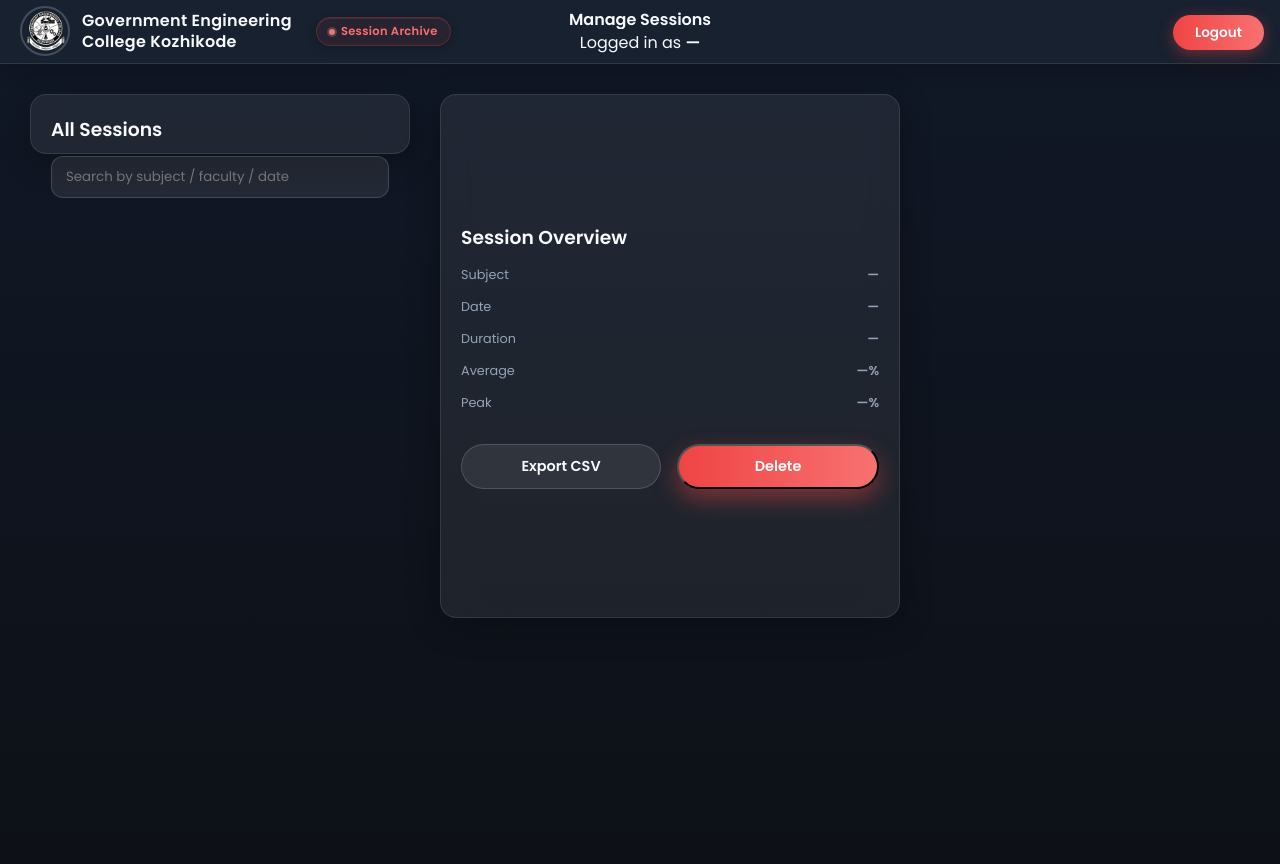
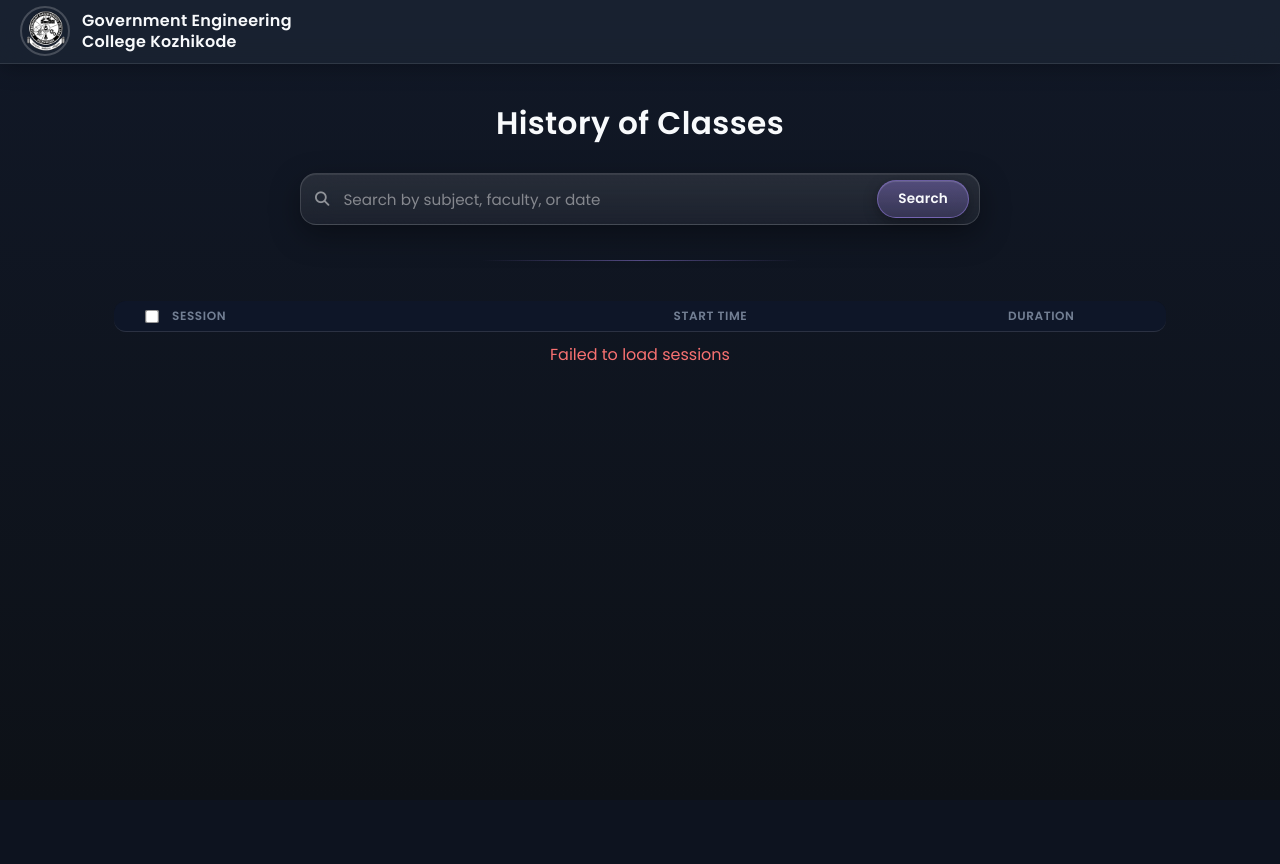
Before and after one commit to natjoecodes/student-engagement-system, a Flask app: template dashboard-server/templates/sessions.html in a window 1280 px wide. After the commit the page ends 361 px from the top, so only its background shows below. Run offline with Flask 3, Linux system fonts and the light colour scheme; the template is opened without the code that fills it, so the values that code supplies are empty.

Commit message:
sessions-page-basic

```diff
--- a/dashboard-server/app.py
+++ b/dashboard-server/app.py
@@ -59,6 +59,20 @@ def sessions():
         return redirect('/')
     return render_template("sessions.html")
 
+import requests
+
+@app.route("/api/sessions")
+def api_sessions():
+    if 'user' not in session:
+        return jsonify([]), 401
+
+    try:
+        res = requests.get("http://127.0.0.1:5001/sessions", timeout=3)
+        return jsonify(res.json()), res.status_code
+    except Exception as e:
+        print("Session proxy error:", e)
+        return jsonify([]), 500
+
 # logout route
 @app.route('/logout')
 def logout():
--- a/dashboard-server/static/script.js
+++ b/dashboard-server/static/script.js
@@ -84,6 +84,86 @@ function updateSessionStatus(state) {
     sessionStatus.classList.add("inactive");
     text.textContent = "Session Inactive";
   }
+}
+
+  /* ==========================================================================
+     1b. SESSION HISTORY LOADER
+     ========================================================================== */
+
+async function loadSessionHistory() {
+  const list = document.getElementById("allSessionsList");
+  if (!list) return;
+
+  list.innerHTML = "";
+
+  try {
+    const res = await fetch("/api/sessions");
+    if (!res.ok) throw new Error("Failed to fetch sessions");
+
+    const sessions = await res.json();
+
+    if (!sessions.length) {
+      list.innerHTML = `
+        <div style="opacity:0.6; text-align:center; grid-column:1/-1;">
+          No sessions recorded yet
+        </div>`;
+      return;
+    }
+
+sessions.forEach(s => {
+  const start = new Date(s.start_time);
+  const end = s.end_time ? new Date(s.end_time) : null;
+
+  const duration = end
+    ? Math.round((end - start) / 60000) + " min"
+    : "—";
+
+const row = document.createElement("div");
+row.className = "session-row";
+
+row.innerHTML = `
+  <input type="checkbox" class="session-select" data-id="${s.id}" />
+
+  <div>
+    <div style="font-weight:600">${s.subject}</div>
+    <div style="font-size:0.75rem; opacity:0.6">
+      ID: ${s.id}
+    </div>
+  </div>
+
+  <div style="font-size:0.85rem; opacity:0.75">
+    ${start.toLocaleString()}
+  </div>
+
+  <div style="font-size:0.85rem">
+    ${duration}
+  </div>
+
+  <button class="row-menu-btn">
+    <i class="fas fa-ellipsis-v"></i>
+  </button>
+`;
+
+list.appendChild(row);
+});
+
+  } catch (err) {
+    console.error(err);
+    list.innerHTML = `
+      <div style="color:#f87171; grid-column:1/-1; text-align:center;">
+        Failed to load sessions
+      </div>`;
+  }
+}
+
+const selectAll = document.getElementById("selectAll");
+
+if (selectAll) {
+  selectAll.addEventListener("change", e => {
+    document
+      .querySelectorAll(".session-select")
+      .forEach(cb => cb.checked = e.target.checked);
+  });
 }
 
   /* ==========================================================================
@@ -552,6 +632,8 @@ heatmapData.length = 0;
   updateDateTime();
   setInterval(updateDateTime, 1000);
 
+  loadSessionHistory();
+
   // --- Timetable Logic ---
   loadTimetableData().then(() => {
     setInterval(updateNavbarFromTimetable, 60000);
--- a/dashboard-server/static/style.css
+++ b/dashboard-server/static/style.css
@@ -41,7 +41,7 @@
 body {
   background: var(--bg);
   color: var(--text);
-  height: 100vh;
+  min-height: 100vh;
   overflow: hidden;
 }
 
@@ -1067,32 +1067,216 @@ body {
    Dedicated Session Page Layout
    ========================= */
 
-   .session-search {
-  padding: 10px 14px;
-  margin: 12px 0;
-  border-radius: var(--radius-md);
-  background: rgba(255,255,255,0.08);
-  border: 1px solid rgba(255,255,255,0.15);
-  color: var(--text);
+.sessions-page {
+  max-width: 1100px;
+  margin: 0 auto;
+  padding: 60px 24px;
 }
 
-.session-detail-card .detail-row {
-  display: flex;
-  justify-content: space-between;
-  margin: 10px 0;
-  font-size: 0.9rem;
+.sessions-header {
+  text-align: center;
+  position: relative;
+  margin-top: 40px;
+  margin-bottom: 40px;
+  padding-bottom: 36px;
 }
 
-.detail-actions {
-  display: flex;
-  gap: 14px;
-  margin-top: 20px;
+.sessions-header::after {
+  content: "";
+  position: absolute;
+  left: 50%;
+  bottom: 0;
+  transform: translateX(-50%);
+
+  width: 320px;
+  height: 1px;
+
+  background: linear-gradient(
+    90deg,
+    transparent,
+    rgba(167,139,250,0.45),
+    transparent
+  );
 }
 
-.detail-actions .danger {
-  background: #ef4444;
+.sessions-header h2 {
+  font-size: 1.95rem;
+  font-weight: 600;
+  letter-spacing: 0.4px;
+  margin-bottom: 26px;
+  color: var(--text);
+  position: relative;
 }
 
-.detail-actions .secondary {
+.session-search-hero {
+  display: flex;
+  align-items: center;
+  gap: 10px;
+
+  max-width: 680px;
+  margin: 0 auto;
+
+  padding: 6px 10px 6px 14px;  /* 👈 slimmer */
+  height: 52px;               /* 👈 controlled height */
+
+  background: linear-gradient(
+    180deg,
+    rgba(255,255,255,0.10),
+    rgba(255,255,255,0.05)
+  );
+
+  box-shadow:
+    0 10px 30px rgba(0,0,0,0.35),
+    inset 0 1px 0 rgba(255,255,255,0.08);
+  border: 1px solid rgba(255,255,255,0.14);
+  border-radius: var(--radius-lg);;
+
+  backdrop-filter: blur(18px);
+  transition:
+    border-color 0.25s ease,
+    box-shadow 0.25s ease,
+    background 0.25s ease;
+}
+
+.session-search-hero:focus-within {
+  background: rgba(167,139,250,0.08);
+  border-color: rgba(167,139,250,0.75);
+
+  box-shadow:
+    0 0 0 3px rgba(167,139,250,0.25),
+    0 12px 28px rgba(0,0,0,0.45);
+}
+
+.session-search-hero i {
+  font-size: 0.9rem;
+  color: rgba(255,255,255,0.5);
+}
+
+.session-search-hero input {
+  flex: 1;
+  height: 100%;
+  border: none;
+  outline: none;
+  background: transparent;
+
+  font-size: 0.95rem;
+  color: var(--text);
+
+  padding: 0 4px;
+}
+
+.session-search-hero input::placeholder {
+  color: rgba(255,255,255,0.45);
+}
+
+.search-btn {
+  height: 38px;
+  padding: 0 20px;
+
+  border-radius: 999px;
+  border: 1px solid rgba(167,139,250,0.45);
+
+  font-size: 0.85rem;
+  font-weight: 600;
+  letter-spacing: 0.2px;
+
+  color: var(--text);
+
+  background: linear-gradient(
+    180deg,
+    rgba(167,139,250,0.35),
+    rgba(167,139,250,0.18)
+  );
+
+  box-shadow:
+    0 4px 14px rgba(0,0,0,0.35),
+    inset 0 1px 0 rgba(255,255,255,0.12);
+
+  cursor: pointer;
+
+  transition:
+    transform 0.18s ease,
+    box-shadow 0.18s ease,
+    background 0.18s ease;
+}
+
+.search-btn:hover {
+  background: linear-gradient(
+    180deg,
+    rgba(167,139,250,0.45),
+    rgba(167,139,250,0.25)
+  );
+
+  box-shadow:
+    0 6px 18px rgba(0,0,0,0.45),
+    inset 0 1px 0 rgba(255,255,255,0.18);
+}
+
+.search-btn:active {
+  transform: translateY(0);
+
+  box-shadow:
+    0 3px 10px rgba(0,0,0,0.4),
+    inset 0 2px 6px rgba(0,0,0,0.35);
+}
+
+.sessions-list-wrapper {
+  margin-top: 40px;
+  max-height: calc(100vh - 260px); /* navbar + header + padding */
+  overflow-y: auto;
+  flex: 1;
+  min-height: 0;
+}
+
+.session-list {
+  display: flex;
+  flex-direction: column;
+  gap: 10px;
+}
+
+.session-row {
+  display: grid;
+  grid-template-columns: 40px 1.5fr 1fr 100px 40px;
+  align-items: center;
+  padding: 14px 18px;
+  border-radius: var(--radius-md);
+  background: rgba(255,255,255,0.06);
+  border: 1px solid rgba(255,255,255,0.12);
+}
+
+.session-row-header {
+  font-size: 0.75rem;
+  text-transform: uppercase;
+  letter-spacing: 0.6px;
+  color: var(--muted);
+  background: transparent;
+  border: none;
+  padding: 6px 18px;
+
+  position: sticky;
+  top: 0;
+  z-index: 5;
+
+  background: rgba(15, 23, 42, 0.95); /* dark solid */
+  backdrop-filter: blur(10px);
+
+  border-bottom: 1px solid rgba(255,255,255,0.12);
+}
+
+.session-row-header span {
+  font-weight: 600;
+  opacity: 0.75;
+}
+
+.session-row-header input {
+  transform: scale(1.1);
+}
+
+.session-row:not(.session-row-header):hover {
   background: rgba(255,255,255,0.1);
+  border-color: rgba(167,139,250,0.4);
 }
+
+.session-row input[type="checkbox"] {
+  transform: scale(1.05);
+}
--- a/dashboard-server/templates/sessions.html
+++ b/dashboard-server/templates/sessions.html
@@ -26,102 +26,50 @@
     <span class="logo-line-2">College Kozhikode</span>
   </span>
 </a>
-
-    <div class="session-status inactive">
-      <span class="status-dot"></span>
-      <span class="status-text">Session Archive</span>
-    </div>
-  </div>
-
-  <div class="nav-context">
-    <div class="nav-subject">Manage Sessions</div>
-    <div class="nav-meta">
-      <span class="nav-faculty">
-        Logged in as <b>{{ session.get('user', '—') }}</b>
-      </span>
-    </div>
-  </div>
-
-  <div class="navbar-actions">
-    <span id="realtime-datetime"></span>
-    <div class="logout-wrap">
-      <a href="/logout" class="logout-btn">Logout</a>
-    </div>
-  </div>
-
 </nav>
 
 <!-- ================= MAIN CONTENT ================= -->
 
-<main class="dashboard-container">
+<main class="sessions-page">
 
-  <!-- LEFT PANEL: SESSION LIST -->
-  <div class="left-panel">
+  <!-- HEADER -->
+  <section class="sessions-header">
+    <h2>History of Classes</h2>
 
-    <div class="card">
-      <h3>All Sessions</h3>
-
+    <div class="session-search-hero">
+      <i class="fas fa-search"></i>
       <input
         type="text"
-        placeholder="Search by subject / faculty / date"
-        class="session-search"
-        style="
-          margin: 12px 0;
-          padding: 10px 14px;
-          border-radius: 12px;
-          background: rgba(255,255,255,0.08);
-          border: 1px solid rgba(255,255,255,0.15);
-          color: #f8fafc;
-        "
+        id="sessionSearch"
+        placeholder="Search by subject, faculty, or date"
       />
+      <button class="search-btn">Search</button>
+    </div>
+  </section>
 
-      <div class="session-list" id="allSessionsList">
-        <!-- JS will populate -->
-      </div>
+  <!-- SESSION LIST -->
+<section class="sessions-list-wrapper">
+  <div class="session-list">
 
+    <div class="session-row session-row-header">
+      <input type="checkbox" id="selectAll" />
+      <span>Session</span>
+      <span>Start Time</span>
+      <span>Duration</span>
+      <span></span>
+    </div>
+
+    <div id="allSessionsList">
+      <!-- rows injected here -->
     </div>
 
   </div>
+</section>
 
-  <!-- CENTER PANEL: SESSION DETAILS -->
-  <div class="center-panel">
-
-    <div class="card session-insight-card">
-
-      <h3>Session Overview</h3>
-
-      <div class="insight-breakdown">
-        <span>Subject</span>
-        <b id="detailSubject">—</b>
-      </div>
-
-      <div class="insight-breakdown">
-        <span>Date</span>
-        <b id="detailDate">—</b>
-      </div>
-
-      <div class="insight-breakdown">
-        <span>Duration</span>
-        <b id="detailDuration">—</b>
-      </div>
-
-      <div class="insight-breakdown">
-        <span>Average</span>
-        <b id="detailAvg">—%</b>
-      </div>
-
-      <div class="insight-breakdown">
-        <span>Peak</span>
-        <b id="detailPeak">—%</b>
-      </div>
-
-      <div style="display:flex; gap:16px; margin-top:18px;">
-        <button class="modal-btn cancel" style="flex:1;">Export CSV</button>
-        <button class="modal-btn confirm" style="flex:1;">Delete</button>
-      </div>
-
-    </div>
-
-  </div>
-
+  <!-- SESSION OVERVIEW (HIDDEN INITIALLY) -->
+  <section class="session-overview-wrapper hidden" id="sessionOverview">
+    <!-- reuse your existing overview card -->
+  </section>
 </main>
+<script src="{{ url_for('static', filename='script.js') }}"></script>
+</body>
```
Also changed, not shown: attention-engine/app.py (+43 -22 lines), attention-engine/data/sessions.db.
